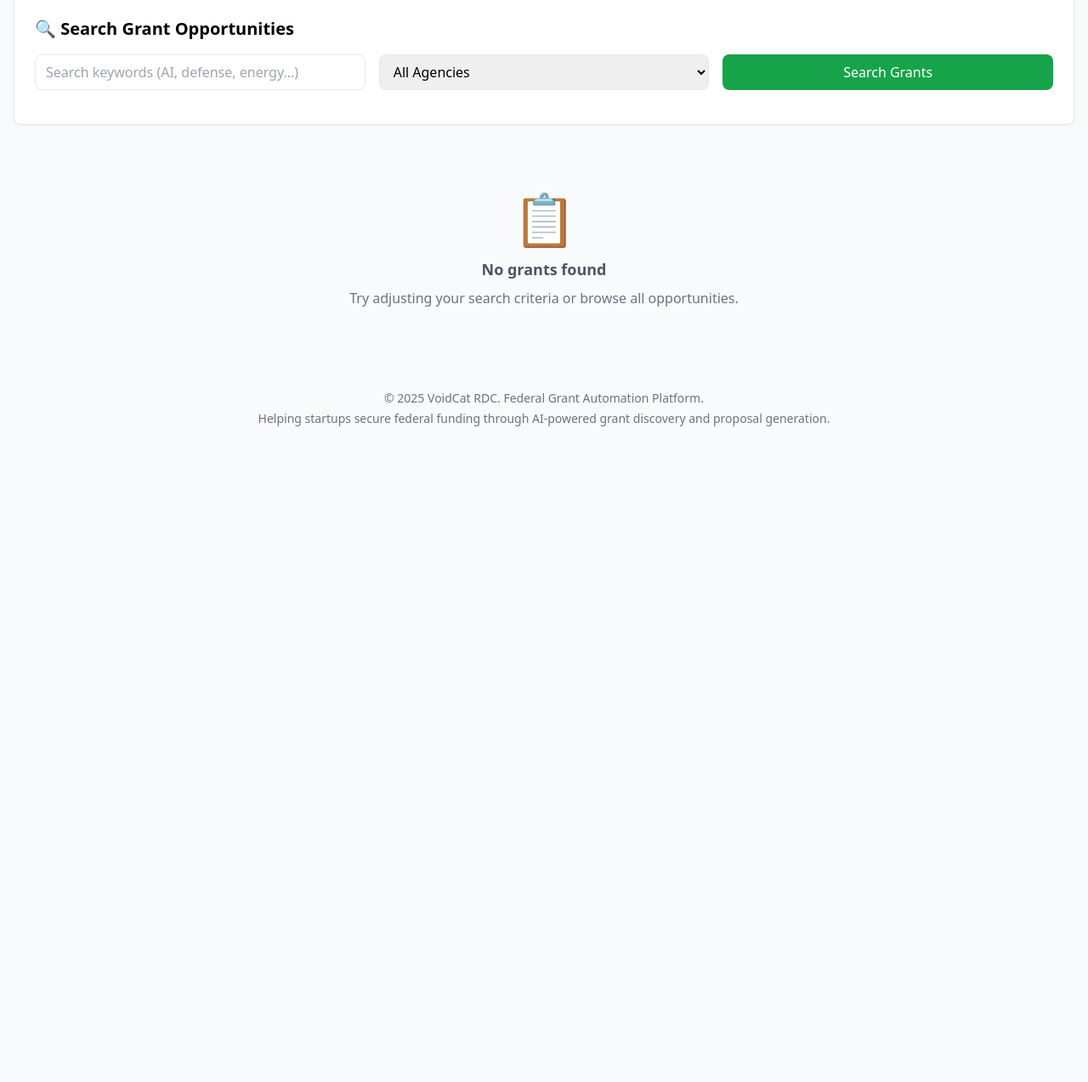
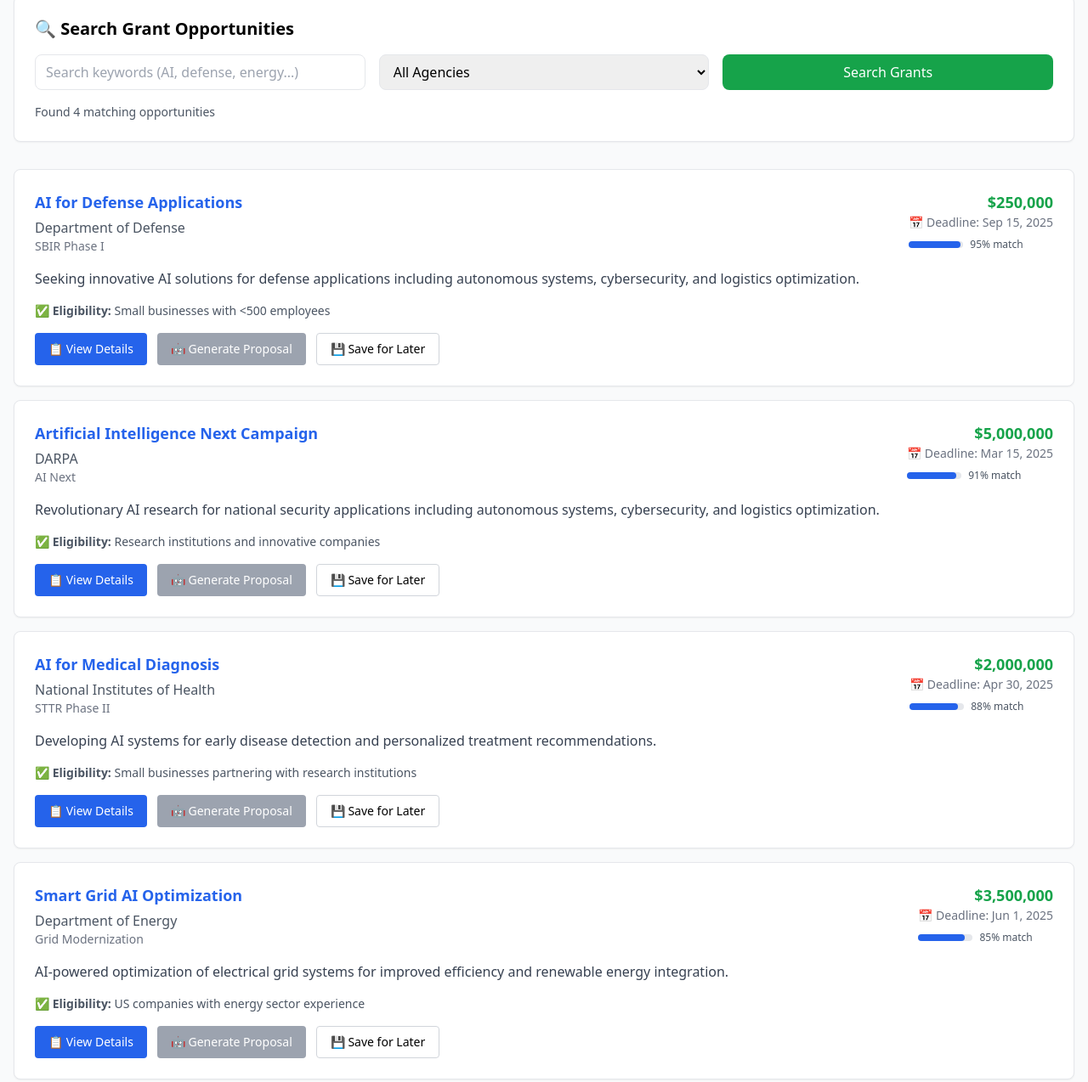
Before and after one commit to sorrowscry86/voidcat-grant-automation, a website: page frontend/index.html in a window 1280 px wide. Shown: the part 149-1423 px from the top of the page at 85% size. Before the commit the page ends 800 px from the top, so only its background shows below. Drawn offline with nearby package versions, Linux system fonts and the light colour scheme; no server answers.

Commit message:
✨ Added demo data fallback for enhanced grant display and upgrade flow testing

```diff
--- a/frontend/index.html
+++ b/frontend/index.html
@@ -363,6 +363,57 @@
                 // Form data
                 searchQuery: '',
                 selectedAgency: '',
+
+                // Demo grants for fallback
+                demoGrants: [
+                    {
+                        id: 'SBIR-25-001',
+                        title: 'AI for Defense Applications',
+                        agency: 'Department of Defense',
+                        program: 'SBIR Phase I',
+                        deadline: '2025-09-15',
+                        amount: '$250,000',
+                        description: 'Seeking innovative AI solutions for defense applications including autonomous systems, cybersecurity, and logistics optimization.',
+                        eligibility: 'Small businesses with <500 employees',
+                        matching_score: 0.95
+                    },
+                    {
+                        id: 'DARPA-25-006',
+                        title: 'Artificial Intelligence Next Campaign',
+                        agency: 'DARPA',
+                        program: 'AI Next',
+                        deadline: '2025-03-15',
+                        amount: '$5,000,000',
+                        description: 'Revolutionary AI research for national security applications including autonomous systems, cybersecurity, and logistics optimization.',
+                        eligibility: 'Research institutions and innovative companies',
+                        matching_score: 0.91,
+                        tags: ['AI', 'Machine Learning', 'Defense', 'Research']
+                    },
+                    {
+                        id: 'NIH-25-007',
+                        title: 'AI for Medical Diagnosis',
+                        agency: 'National Institutes of Health',
+                        program: 'STTR Phase II',
+                        deadline: '2025-04-30',
+                        amount: '$2,000,000',
+                        description: 'Developing AI systems for early disease detection and personalized treatment recommendations.',
+                        eligibility: 'Small businesses partnering with research institutions',
+                        matching_score: 0.88,
+                        tags: ['Healthcare', 'AI', 'Diagnostics', 'STTR']
+                    },
+                    {
+                        id: 'DOE-25-008',
+                        title: 'Smart Grid AI Optimization',
+                        agency: 'Department of Energy',
+                        program: 'Grid Modernization',
+                        deadline: '2025-06-01',
+                        amount: '$3,500,000',
+                        description: 'AI-powered optimization of electrical grid systems for improved efficiency and renewable energy integration.',
+                        eligibility: 'US companies with energy sector experience',
+                        matching_score: 0.85,
+                        tags: ['Energy', 'Smart Grid', 'AI', 'Infrastructure']
+                    }
+                ],
                 registerForm: {
                     name: '',
                     email: '',
@@ -455,7 +506,9 @@
                         }
                     } catch (error) {
                         console.error('Search error:', error);
-                        this.grants = [];
+                        // Fallback to demo data when API is not accessible
+                        console.log('Using demo data due to API connectivity issues');
+                        this.grants = this.demoGrants;
                     } finally {
                         this.loading = false;
                         this.searchPerformed = true;
```
